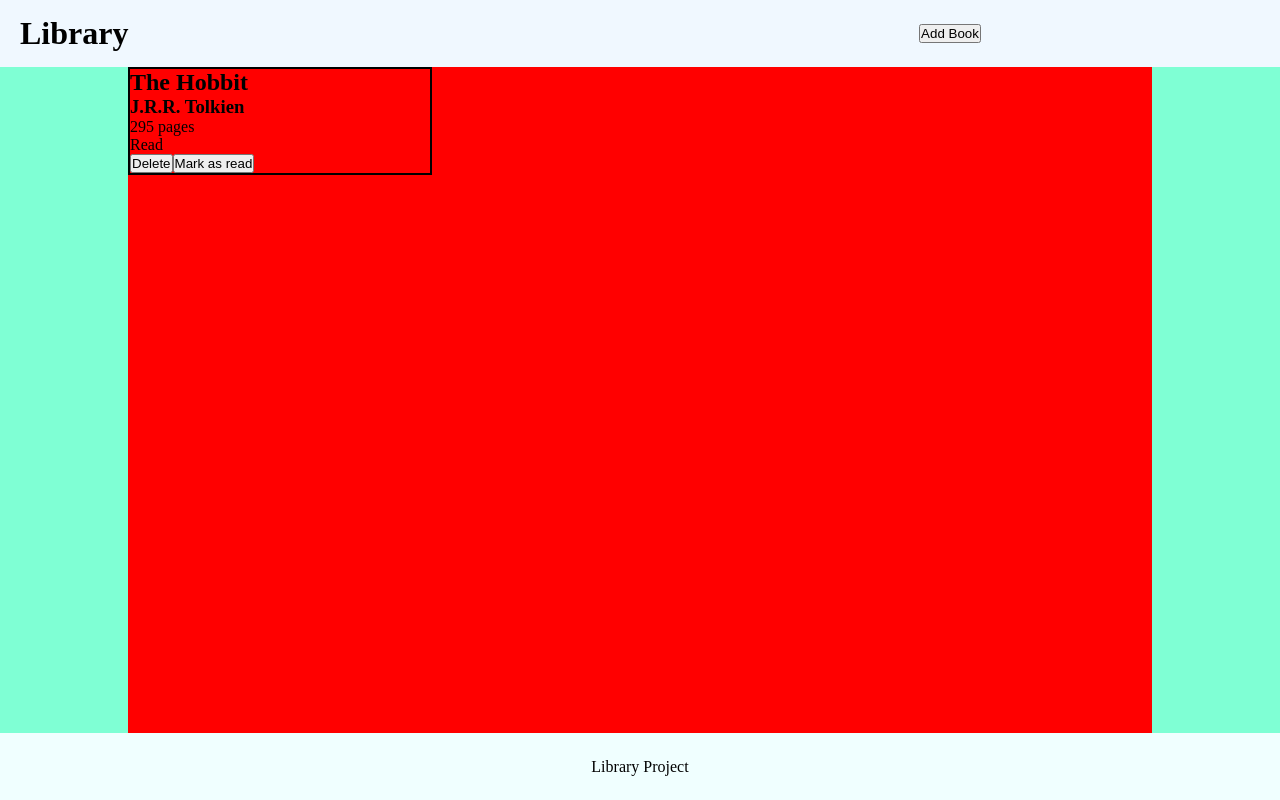
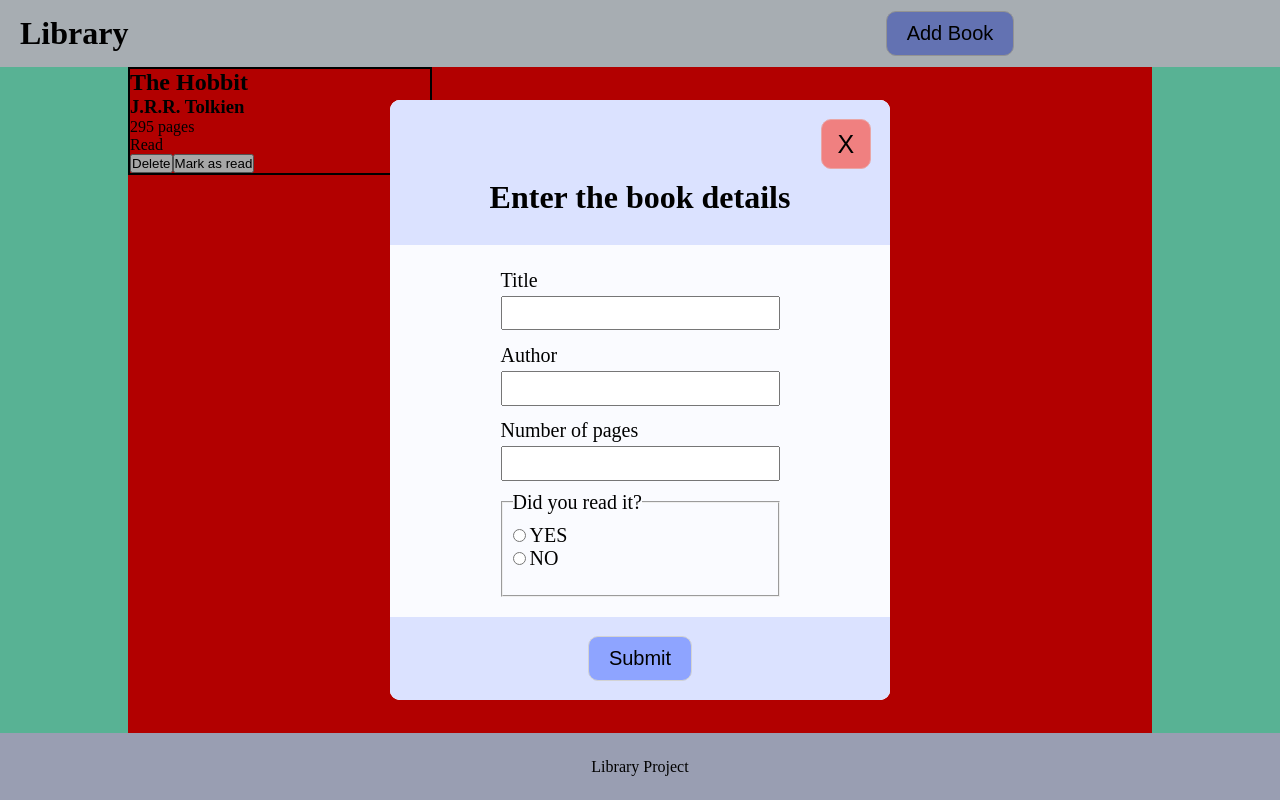
Before and after one commit to ruben-23/library, a plain HTML site: page index.html in a window 1280 px wide. Both pictures are taken after a click on the button "Add Book". Drawn offline with Linux system fonts and the light colour scheme.

Commit message:
Add modal with a form for adding new books

```diff
--- a/index.html
+++ b/index.html
@@ -10,10 +10,11 @@
 </head>
 
 <body>
+
     <div class="header">
         <h1>Library</h1>
         <div class="action">
-            <button>Add Book</button>
+            <button id="addBookButton">Add Book</button>
         </div>
     </div>
     <div class="main-content">
@@ -24,6 +25,50 @@
     <div class="footer">
         <p>Library Project</p>
     </div>
+    <dialog id="addBookDialog">
+        <div class="dialog-container">
+            <header>
+                <button id="closeButton">X</button>
+                <h1>Enter the book details</h1>
+            </header>
+            <div class="form-container">
+                <form id="bookForm">
+                    <p>
+                        <label for="book-title">Title</label>
+                        <input type="text" id="book-title" name="book-title">
+                    </p>
+                    <p>
+                        <label for="book-author">Author</label>
+                        <input type="text" id="book-author" name="book-author">
+                    </p>
+                    <p>
+                        <label for="book-pages">Number of pages</label>
+                        <input type="number" id="book-pages" name="book-pages">
+                    </p>
+                    <fieldset>
+                        <legend>Did you read it?</legend>
+
+                            <p>
+                                <input type="radio" id="read-yes" name="read">
+                                <label for="read-yes">YES</label>
+                            </p>
+                            <p>
+                                <input type="radio" id="read-no" name="read">
+                                <label for="read-no">NO</label>
+                            </p>
+                    </fieldset>
+
+                </form>
+            </div>
+            <footer>
+                <button form="bookForm" id="submitButton">Submit</button>
+            </footer>
+        </div>
+
+    </dialog>
     <script src="./script.js"></script>
 </body>
+
+
+
 </html>
--- a/script.js
+++ b/script.js
@@ -21,7 +21,7 @@ function Book(title, author, pages, read) {
 }
 
 function addBookToLibrary(title, author, pages, read) {
-    if(!title || !author || !pages) {
+    if (!title || !author || !pages) {
         console.error("Enter all book properties");
         return;
     }
@@ -34,7 +34,7 @@ function addBookToLibrary(title, author, pages, read) {
 function createBookCard(book) {
     const booksContainer = document.querySelector('.books-container');
     const bookCard = document.createElement('div')
-    bookCard.setAttribute('class','book-card');
+    bookCard.setAttribute('class', 'book-card');
     bookCard.setAttribute('id', book.id)
 
     const title = document.createElement('h2');
@@ -50,7 +50,7 @@ function createBookCard(book) {
     readStatus.textContent = `${book.read ? 'Read' : 'Not Read'}`;
 
     const cardActions = document.createElement('div')
-    cardActions.setAttribute('class','card-actions');
+    cardActions.setAttribute('class', 'card-actions');
 
     const deleteButton = document.createElement('button');
     deleteButton.textContent = 'Delete';
@@ -67,8 +67,15 @@ function createBookCard(book) {
 function displayBooks() {
     myLibrary.forEach((book) => {
         createBookCard(book);
-    } )
+    })
 }
+
+const dialog = document.getElementById('addBookDialog');
+const addButton = document.getElementById('addBookButton');
+const closeButton = document.getElementById('closeButton');
+
+addButton.addEventListener('click', () => { dialog.showModal(); });
+closeButton.addEventListener('click', () => { dialog.close(); });
 
 
 
--- a/style.css
+++ b/style.css
@@ -1,4 +1,4 @@
-* {
+*:not(dialog) {
     margin: 0;
     padding: 0;
 }
@@ -43,8 +43,117 @@ body {
     width: clamp(200px, 300px, 400px);
 }
 
+button {
+    cursor: pointer;
+}
+
+button:hover {
+    opacity: 0.9;
+}
+
+#addBookButton,
+#submitButton {
+    background-color:rgb(142, 164, 255);
+    padding: 10px 20px;
+    border: 1px solid lightgray;
+    border-radius: 10px;
+    font-size: 20px;
+
+}
+
+label {
+    font-size: 20px;
+}
+
+input[type=text],
+input[type=number] {
+    font-size: 20px;
+}
+
+input {
+    padding: 0px 5px;
+}
+
+dialog{
+    border: none;
+    border-radius: 10px;
+    width: clamp(500px, 25%, 600px);
+    height: clamp(600px, 50%, 700px);
+    padding: 0;
+}
+header{
+    background-color: rgb(219, 226, 255);
+    display: grid;
+    gap: 10px;
+    padding: 1.2rem;
+}
+
+header h1 {
+    justify-self: center;
+    align-self: center;
+    padding-bottom: 10px;
+}
+
+header button {
+    background-color: lightcoral;
+    justify-self: end;
+    width: 50px;
+    height: 50px;
+    font-size: 25px;
+    border: 1px solid rgb(233, 166, 166);
+    border-radius: 10px;
+}
+
+.dialog-container {
+    background-color: rgb(250, 251, 255);
+    height: 100%;
+    display: grid;
+    grid-template-rows: 1fr 5fr 1fr;
+}
+
+dialog .form-container {
+    padding: 20px;
+    display: grid;
+    justify-content: center;
+}
+
+dialog form>p {
+    display: grid;
+}
+
+dialog form {
+    display: grid;
+    width: 100%;
+    gap: 10px;
+}
+
+dialog form>p label {
+    align-self: center;
+}
+
+dialog fieldset {
+    padding: 10px;
+}
+
+fieldset legend {
+    font-size: 20px;
+}
+
+dialog footer{
+    background-color: rgb(219, 226, 255);
+    padding: 1.2rem;
+    display: grid;
+    justify-content: center;
+    gap: 15px;
+}
+
+::backdrop {
+    background-color: rgb(0, 0, 0);
+    opacity: 0.3;
+}
+
 .footer {
-    background-color: azure;
+    background-color: rgb(219, 226, 255);
     display: grid;
     align-items: center;
     justify-items: center;
```
